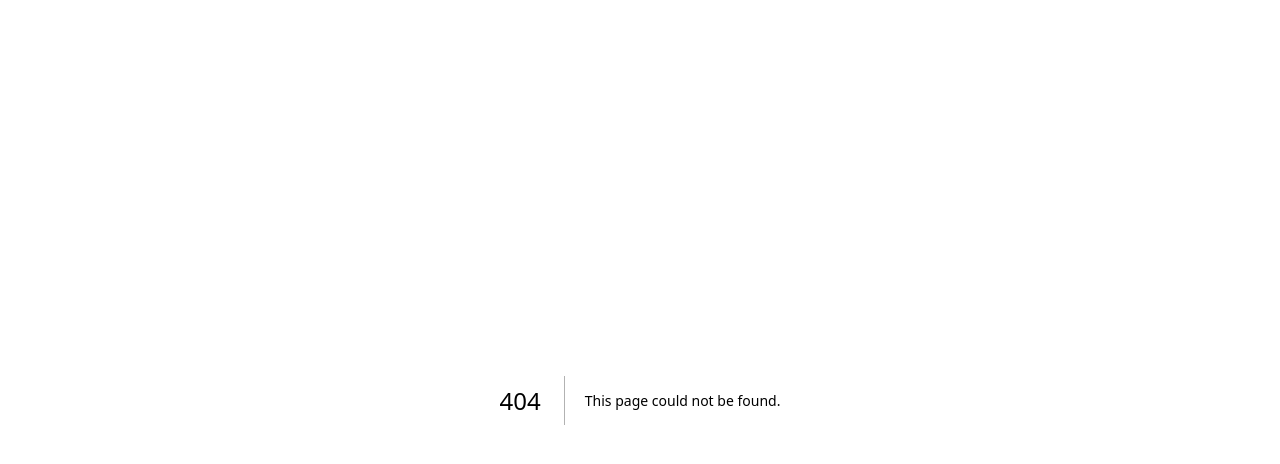
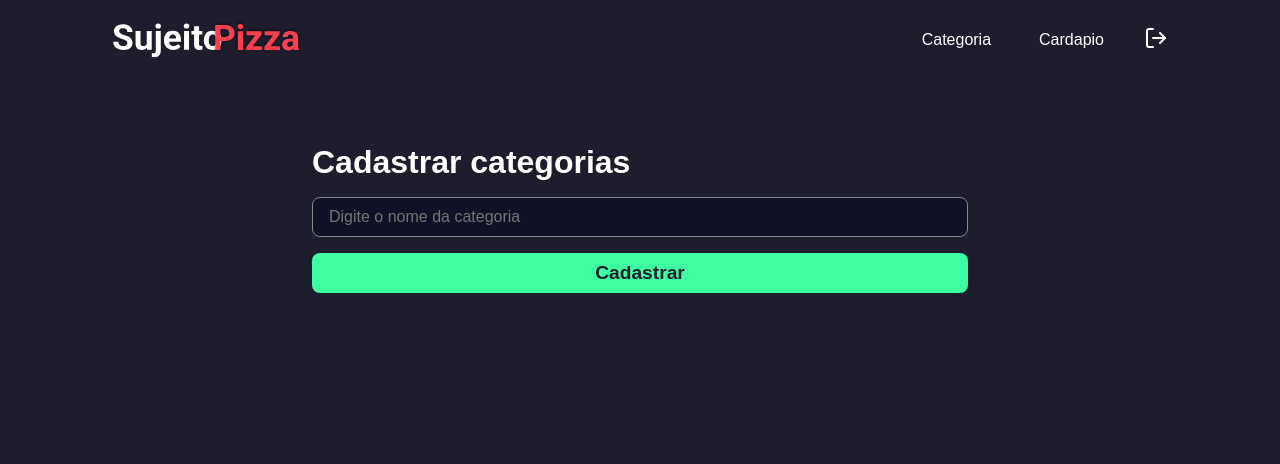
Before and after one commit to Wooggi1/ProjWebPizzariaFrontEnd, a Next.js app: page /category in a window 1280 px wide. Before the commit this address had no page. Shown: the top 464 px of the page. Built offline with nearby package versions, Linux system fonts and the light colour scheme.

Commit message:
feat: pagina categoria criada

```diff
--- /dev/null
+++ b/src/pages/category/index.tsx
@@ -0,0 +1,43 @@
+import Head from "next/head"
+import { Header } from "@/components/Header"
+import styles from './styles.module.scss'
+import { useState, FormEvent } from "react"
+
+export default function Category(){
+  const [name, setName] = useState('')
+
+  async function handleRegister(event: FormEvent){
+    event.preventDefault();
+    alert("CATEGORIA " + name);
+  }
+
+  return(
+    <>
+      <Head>
+        <title>Nova Categoria - Sujeito Pizzaria</title>
+      </Head>
+      <div>
+        <Header/>
+        <main className={styles.container}>
+          <h1>Cadastrar categorias</h1>
+
+          <form className={styles.form} onSubmit={handleRegister}>
+            <input
+              type="text"
+              placeholder="Digite o nome da categoria"
+              className={styles.input}
+              value={name}
+              onChange={ (e) => setName(e.target.value) }
+            />
+
+            <button className={styles.buttonAdd} type="submit">
+              Cadastrar
+            </button>
+
+          </form>
+
+        </main>
+      </div>
+    </>
+  )
+}
--- /dev/null
+++ b/src/pages/category/styles.module.scss
@@ -0,0 +1,39 @@
+.container{
+  max-width: 720px;
+  margin: 4rem auto;
+  padding: 0 2rem;
+  display: flex;
+  justify-content: space-between;
+  flex-direction: column;
+
+  h1{
+    color: var(--white)
+  }
+}
+
+.form{
+  display: flex;
+  flex-direction: column;
+  margin: 1rem 0;
+}
+
+.input{
+  background-color: var(--dark-900);
+  border: 0;
+  padding: 1rem;
+  height: 40px;
+  border-radius: 0.5rem;
+  color: var(--white);
+  border: 1px solid var(--gray-100);
+  margin-bottom: 1rem;
+}
+
+.buttonAdd{
+  height: 40px;
+  border: 0;
+  background-color: var(--green-900);
+  font-weight: bold;
+  font-size: 1.2rem;
+  border-radius: 0.5rem;
+  color: var(--dark-700);
+}
```
